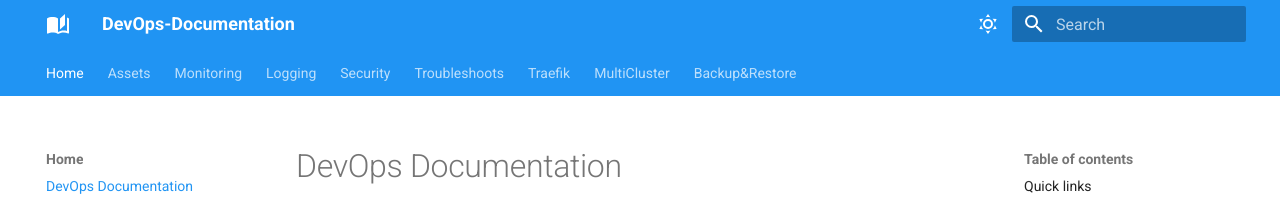
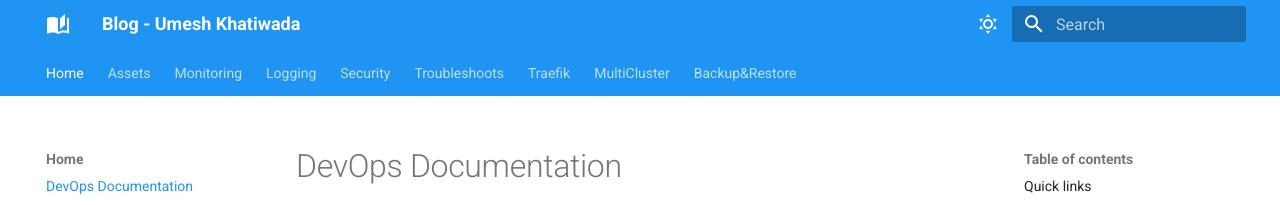
Before and after one commit to umesh-khatiwada/DevOpsDocs, an MkDocs documentation site: the page built from docs/index.md, in a window 1280 px wide. Shown: the top 205 px of the page. Built offline with MkDocs 1.6.1 and Material for MkDocs 9.7.7, drawn with Linux system fonts in a browser that asks for light colours.

Commit message:
blog: blog changes

```diff
--- a/docs/index.md
+++ b/docs/index.md
@@ -1,7 +1,7 @@
 ---
 # DevOps Documentation
 
-<div class="hero" role="region" aria-label="DevOps Documentation hero">
+<div class="hero" role="region" aria-label="Site Introduction">
 	<div class="hero-content">
 		<h1 class="hero-title">DevOps Documentation</h1>
 		<p class="lead">A curated collection of guides, tutorials, and best practices to help you build, operate, and secure production-grade DevOps systems.</p>
--- a/mkdocs.yml
+++ b/mkdocs.yml
@@ -1,4 +1,4 @@
-site_name: DevOps-Documentation
+site_name: Blog - Umesh Khatiwada
 site_author: Umesh Khatiwada
 site_description: A collection of DevOps documentation and tutorials by Umesh Khatiwada.
 site_url: https://blog.umeshkhatiwada.com.np
```
